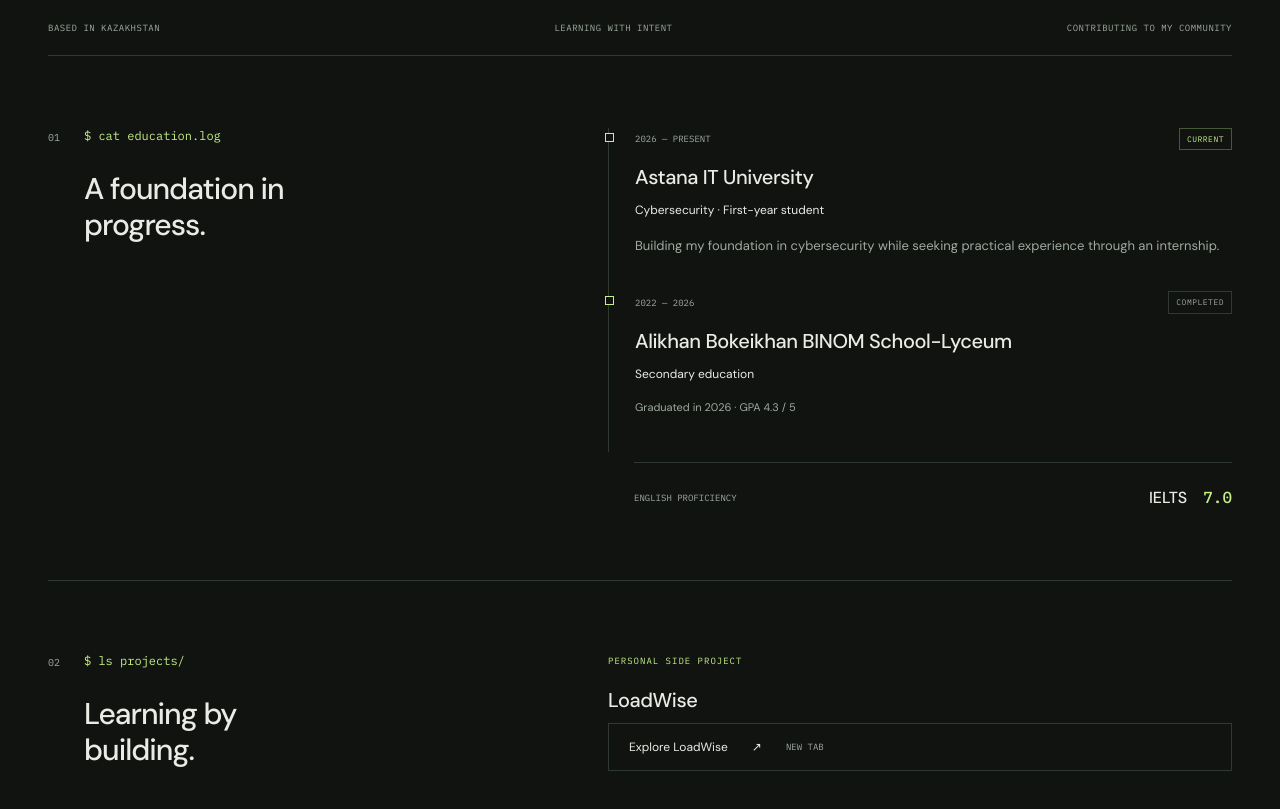
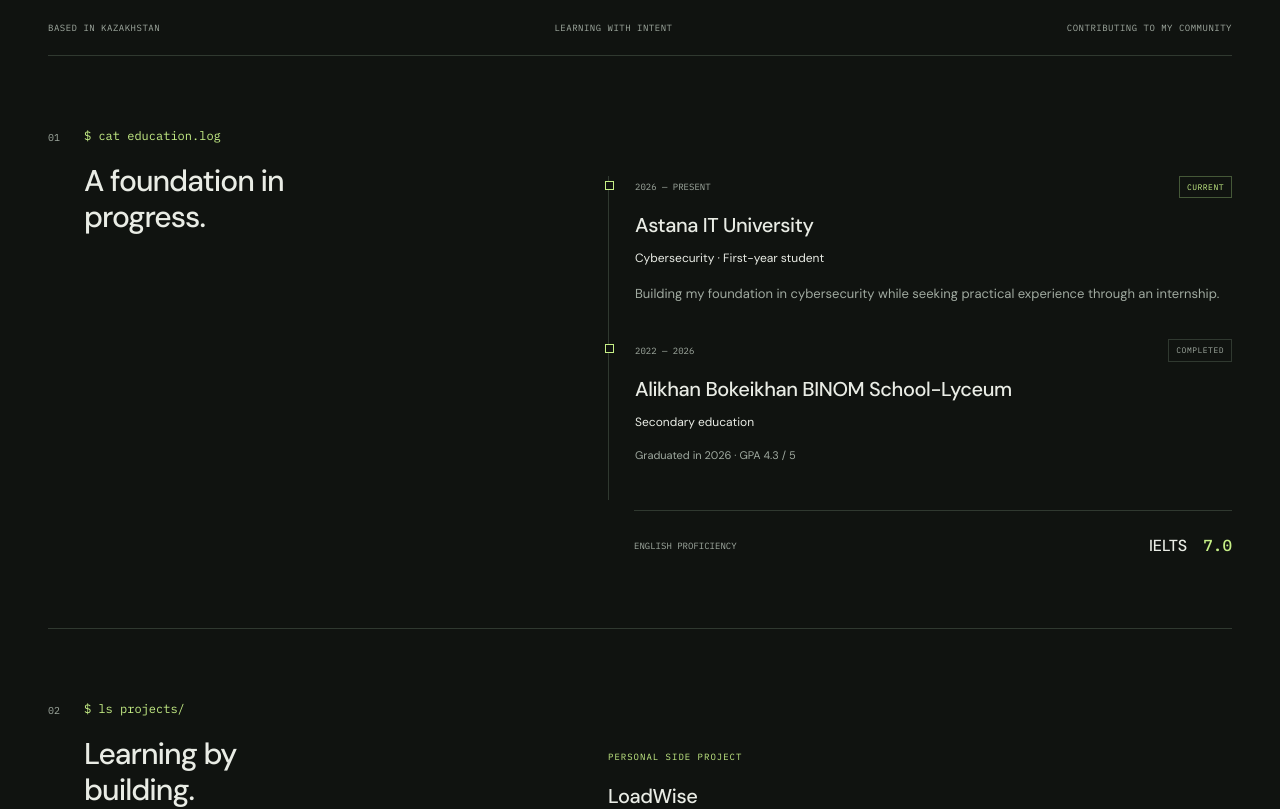
Before and after one commit to v1sal/website, a React (Vite) app in the folder frontend/: page / in a window 1280 px wide. Shown: the part 860-1669 px from the top of the page. Built offline with nearby package versions, Linux system fonts and the light colour scheme.

Commit message:
fix: lower section content instead of section headings

```diff
--- a/frontend/src/index.css
+++ b/frontend/src/index.css
@@ -356,7 +356,7 @@
   font-weight: 500;
   line-height: 1.2;
   letter-spacing: -1px;
-  margin: 28px 0 20px;
+  margin: 20px 0;
   max-width: 250px;
 }
 .timeline-item {
@@ -400,6 +400,9 @@
   letter-spacing: -0.4px;
   font-weight: 500;
   margin: 0 0 10px;
+}
+.section-content {
+  padding-top: 48px;
 }
 .section-content p {
   font-size: 13px;
@@ -715,9 +718,10 @@
   .section-heading h2 {
     max-width: none;
     font-size: 28px;
-    margin: 20px 0 12px;
+    margin: 12px 0;
   }
   .section-content {
+    padding-top: 0;
     padding-left: 26px;
   }
   .timeline-item {
```
